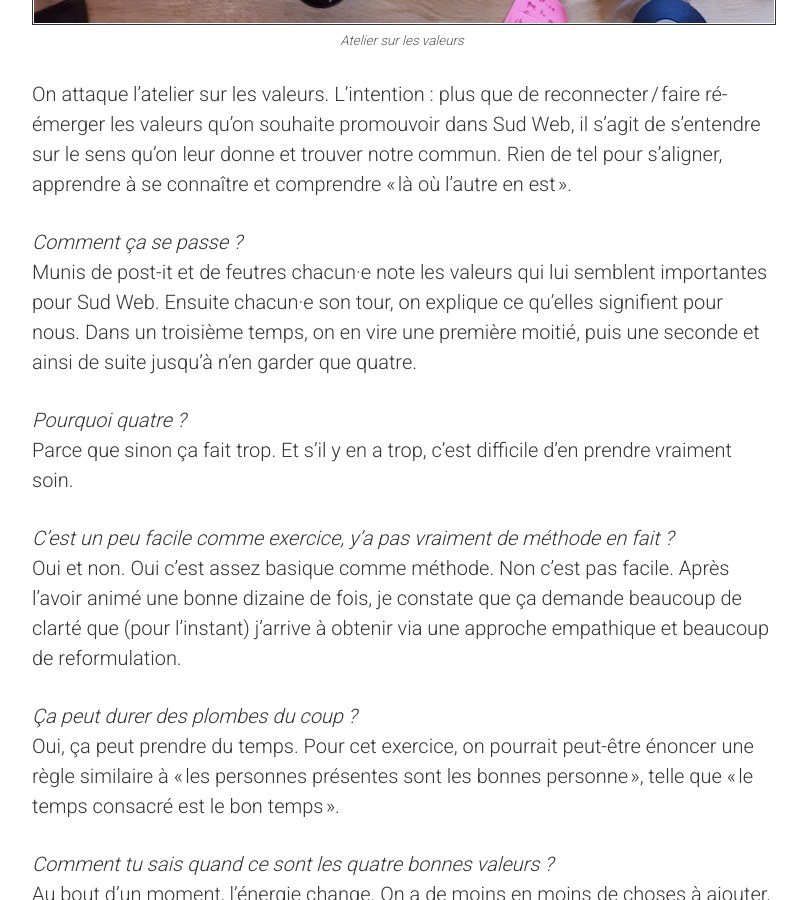
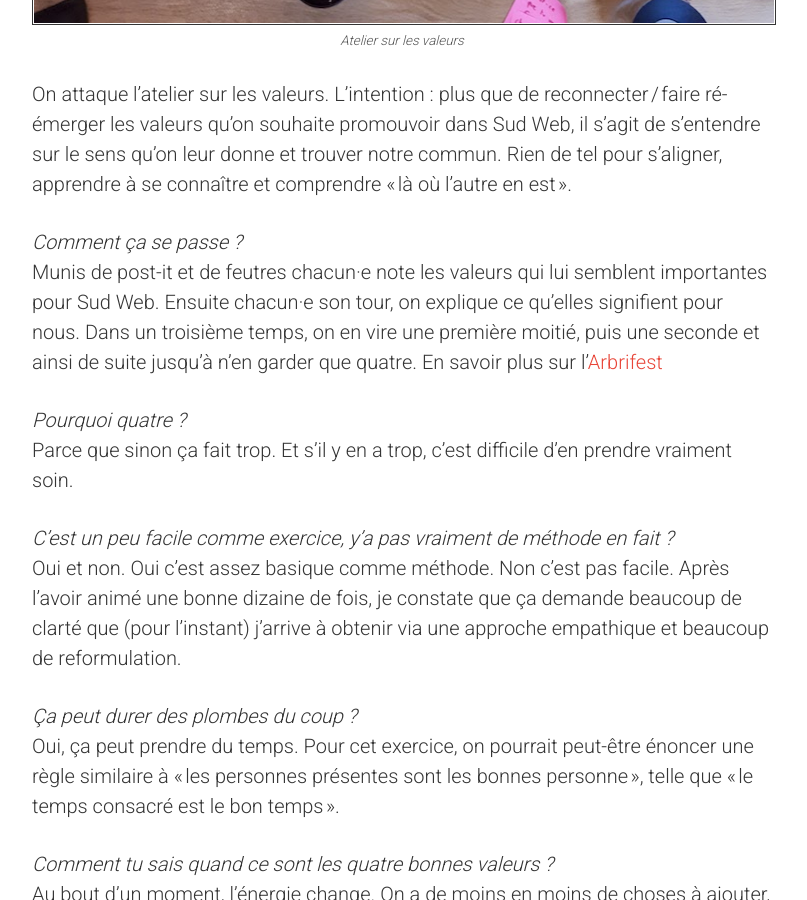
Before and after one commit to sudweb/blog, a Jekyll site: the page built from _posts/2017-10-09-un-we-pour-mieux-faire-ensemble.md, in a window 1280 px wide and 900 px high, scrolled down 3442 px. Shown: the whole window, without its empty margins (238-1045 px from the left). Built offline with Jekyll 4.4.1, drawn with Linux system fonts in a browser that asks for light colours; comment, search, counter and statistics services are not loaded.

Commit message:
Insert lien vers fiche méthodo Arbrifest

```diff
--- a/_posts/2017-10-09-un-we-pour-mieux-faire-ensemble.md
+++ b/_posts/2017-10-09-un-we-pour-mieux-faire-ensemble.md
@@ -49,7 +49,7 @@
 On attaque l’atelier sur les valeurs. L’intention : plus que de reconnecter&#8239;/&#8239;faire ré-émerger les valeurs qu’on souhaite promouvoir dans Sud Web, il s’agit de s’entendre sur le sens qu’on leur donne et trouver notre commun. Rien de tel pour s’aligner, apprendre à se connaître et comprendre "là où l’autre en est".
 
 _Comment ça se passe ?_
-Munis de post-it et de feutres chacun·e note les valeurs qui lui semblent importantes pour Sud Web. Ensuite chacun·e son tour, on explique ce qu’elles signifient pour nous. Dans un troisième temps, on en vire une première moitié, puis une seconde et ainsi de suite jusqu’à n’en garder que quatre.
+Munis de post-it et de feutres chacun·e note les valeurs qui lui semblent importantes pour Sud Web. Ensuite chacun·e son tour, on explique ce qu’elles signifient pour nous. Dans un troisième temps, on en vire une première moitié, puis une seconde et ainsi de suite jusqu’à n’en garder que quatre. En savoir plus sur l'[Arbrifest](https://github.com/Julia-barbelane/valeursinfirst.com/blob/master/documentation/arbrifest/m%C3%A9thode.md)
 
 _Pourquoi quatre ?_
 Parce que sinon ça fait trop. Et s’il y en a trop, c’est difficile d’en prendre vraiment soin.
```
